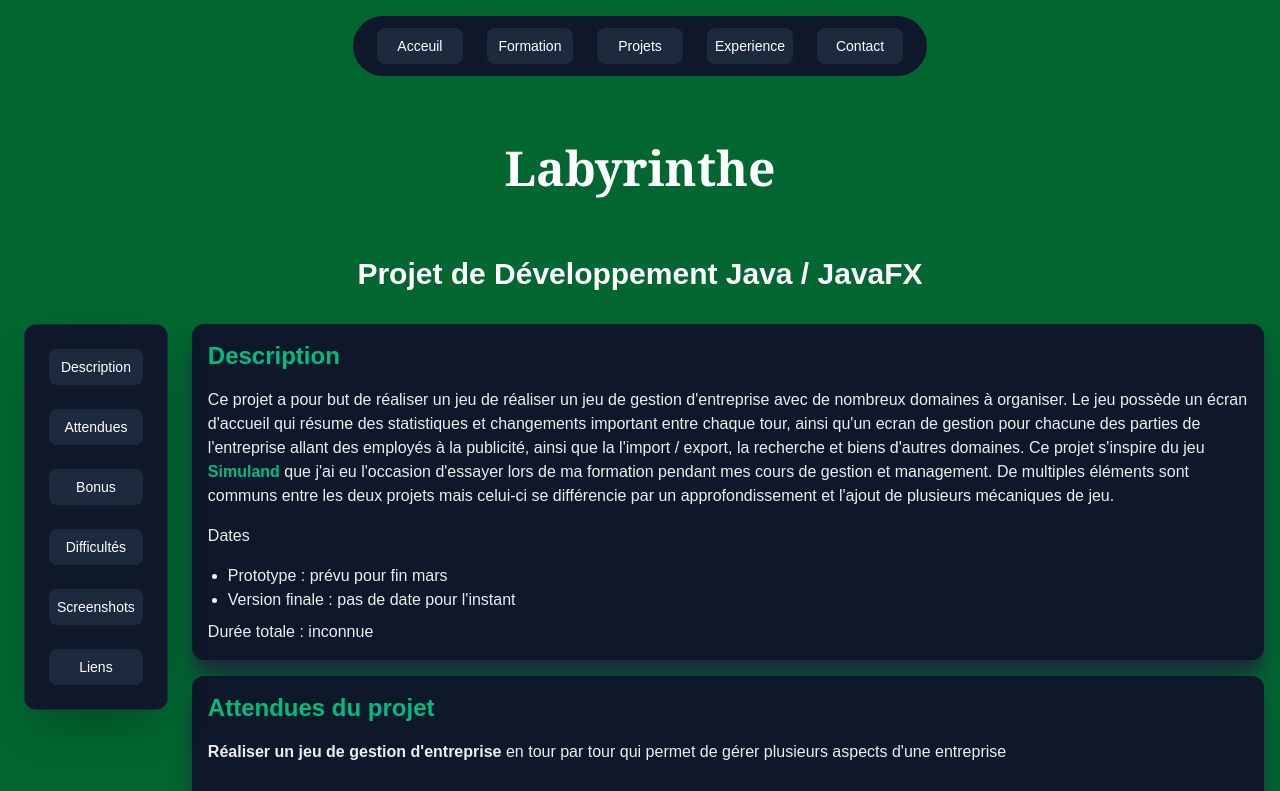
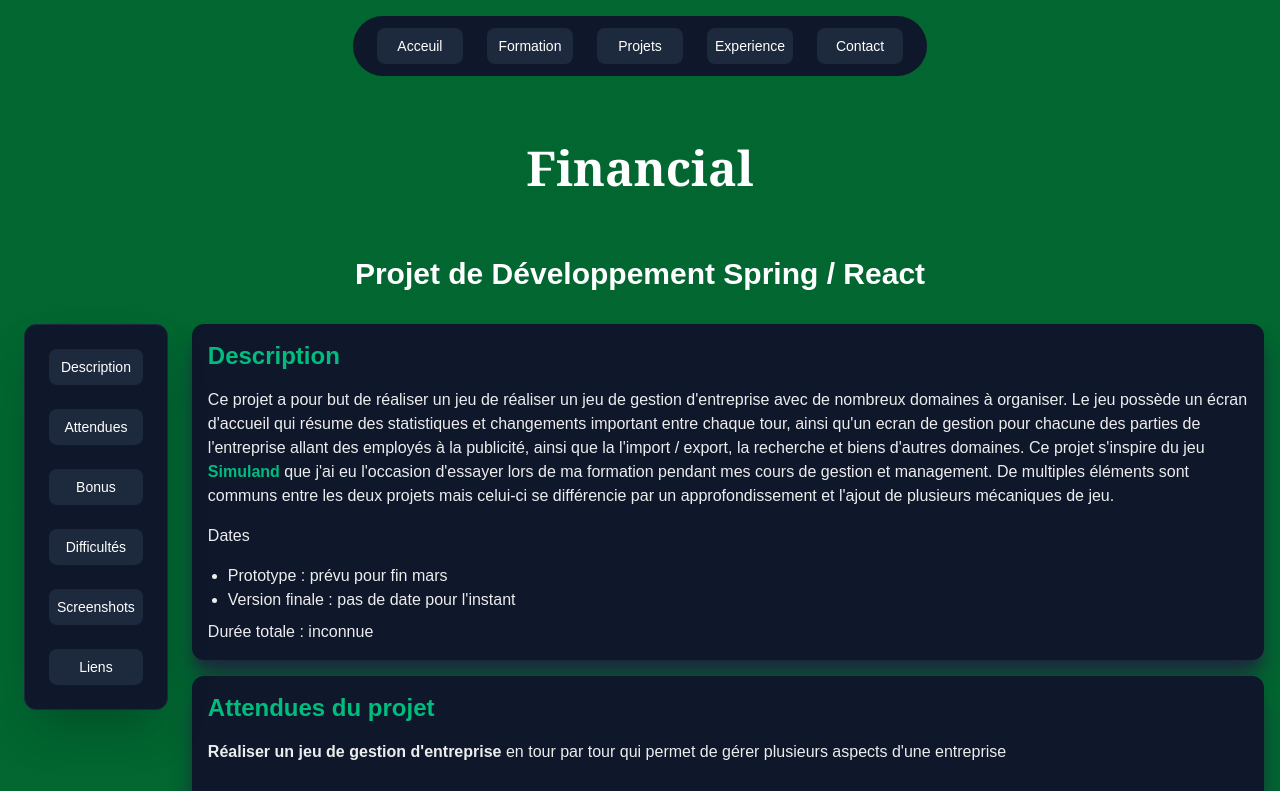
Before and after one commit to p0lpol/cv, a Next.js app: page /projets/financial in a window 1280 px wide. Shown: the top 791 px of the page. Built offline with nearby package versions, Linux system fonts and the light colour scheme.

Commit message:
Update `Financial` project page title and description to reflect Spring/React development focus

```diff
--- a/app/projets/financial/page.tsx
+++ b/app/projets/financial/page.tsx
@@ -243,8 +243,8 @@ export default function Bac() {
 
     return (
         <div className="flex flex-col flex-1 w-full items-center mb-15">
-            <h1 className="text-white text-5xl font-bold font-serif p-8" >Labyrinthe</h1>
-            <h2 className="text-white text-3xl font-bold p-8">Projet de Développement Java / JavaFX</h2>
+            <h1 className="text-white text-5xl font-bold font-serif p-8" >Financial</h1>
+            <h2 className="text-white text-3xl font-bold p-8">Projet de Développement Spring / React</h2>
 
             <div className="flex flex-1 w-full items-start">
                 <ProjectBar/>
```
